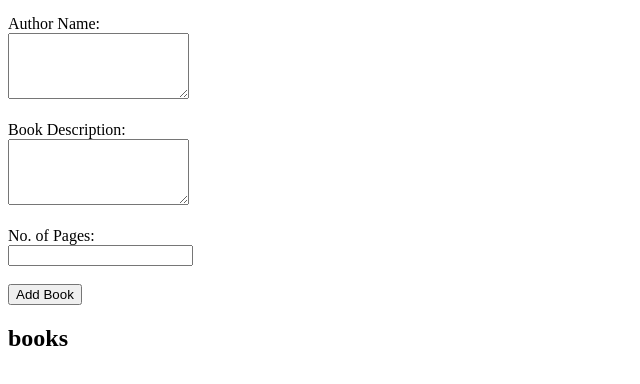
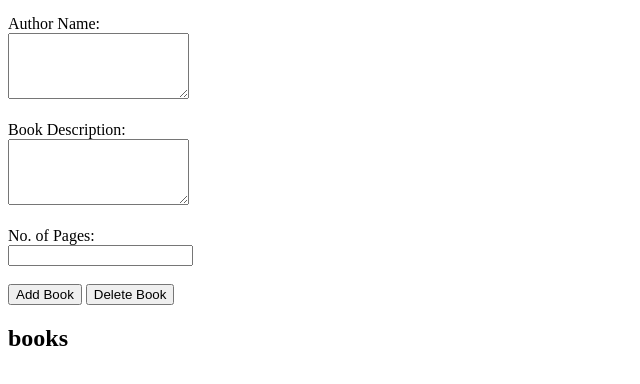
Before and after one commit to Harshit-devdeck/activityjs, a plain HTML site: page booksystem/book_system.html in a window 1280 px wide. Shown: the part 122-506 px from the top of the page, without its empty margins (0-640 px from the left). Drawn offline with Linux system fonts and the light colour scheme.

Commit message:
Update book_system.html

```diff
--- a/booksystem/book_system.html
+++ b/booksystem/book_system.html
@@ -15,6 +15,7 @@
     <label for="pagesNumber">No. of Pages:</label><br>
     <input type="number" id="pagesNumber"><br><br>
     <button onclick="addBook()">Add Book</button>
+    <button onclick="del()">Delete Book</button>
 
     <h2>books</h2>
     <div id="books">
```
